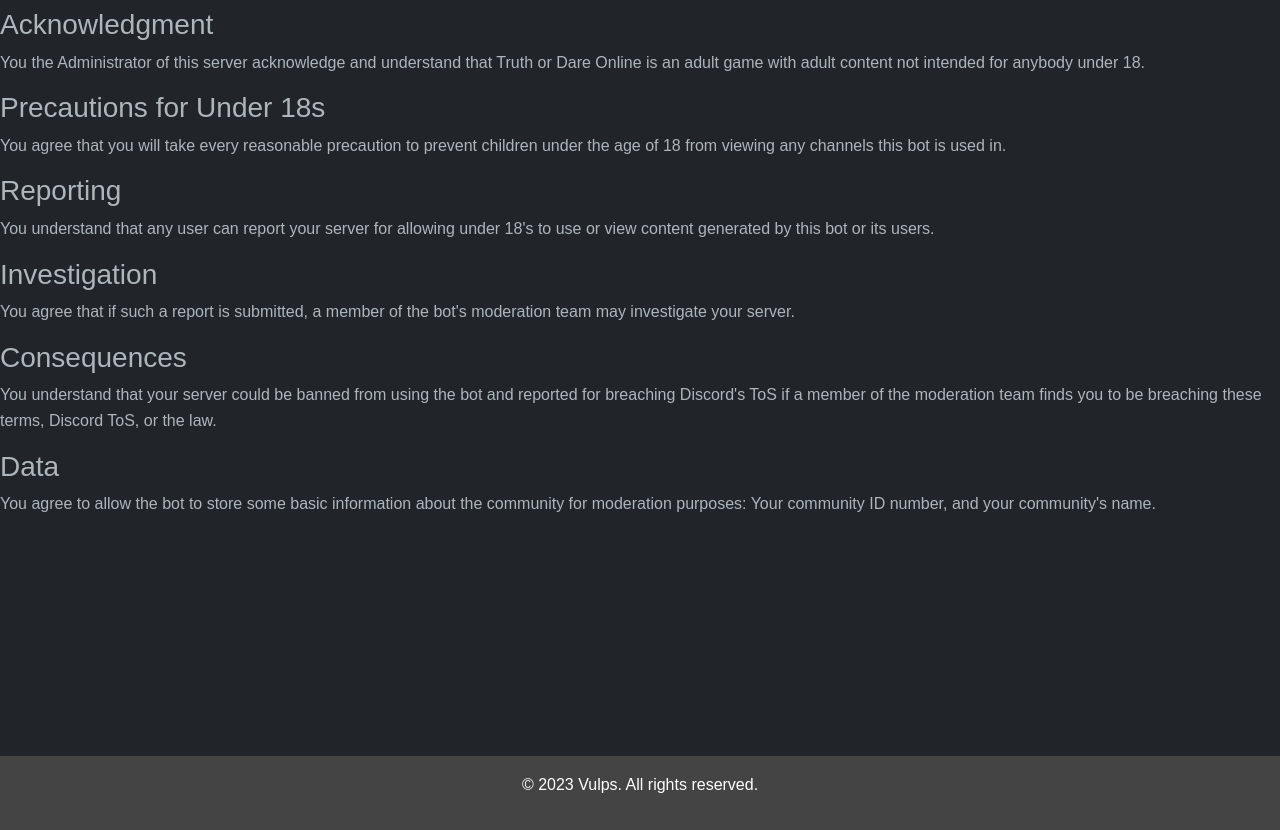
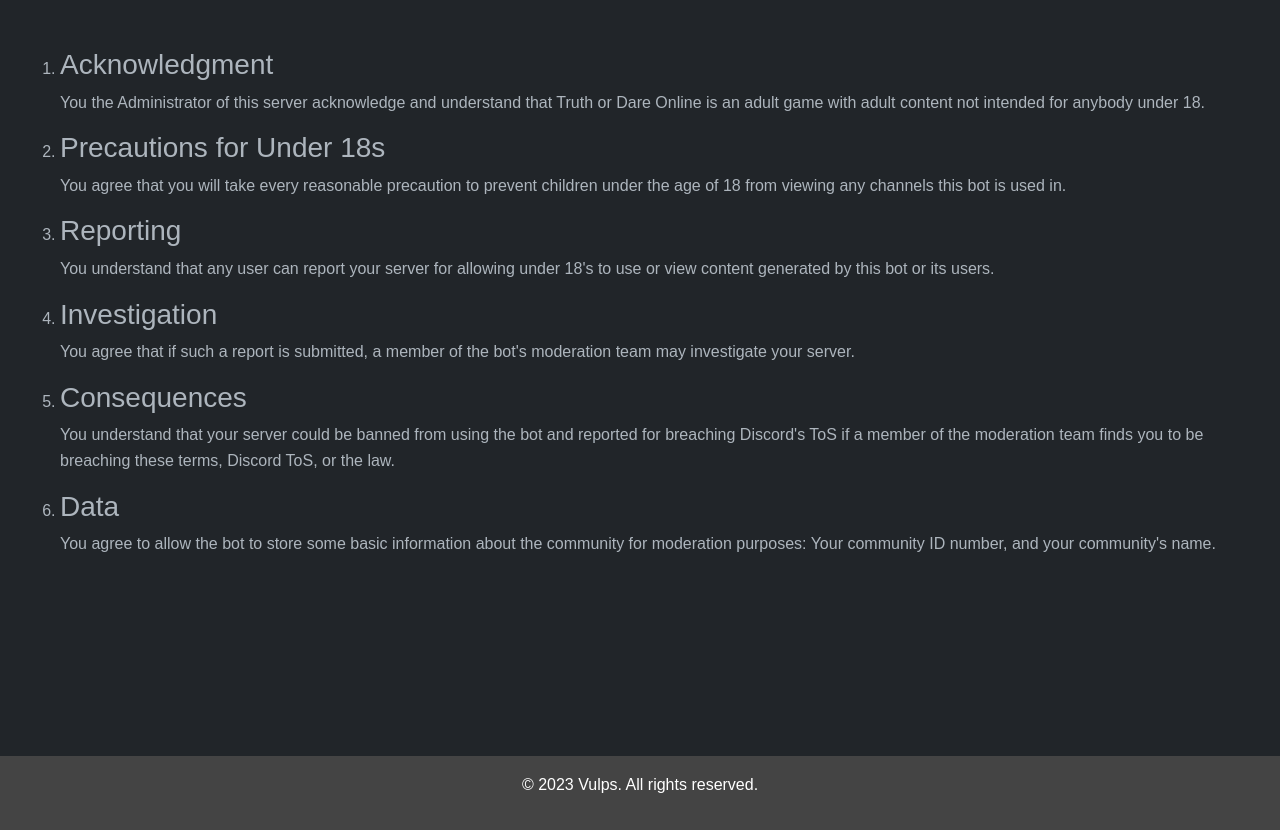
Before and after one commit to Vulps22/vulps.co.uk, a PHP site: template templates/tord-terms.php in a window 1280 px wide. Run offline with PHP 8.4, Linux system fonts and the light colour scheme; the template is opened without the code that fills it, so the values that code supplies are empty.

Commit message:
fuckit just make 1 big space

```diff
--- a/templates/tord-terms.php
+++ b/templates/tord-terms.php
@@ -1,4 +1,4 @@
-<div class="row align-items-center mt-2 ml-5">
+<div class="row align-items-center m-5">
 	<ol>
 		<li>
 			<h3> Acknowledgment </h3>
```
